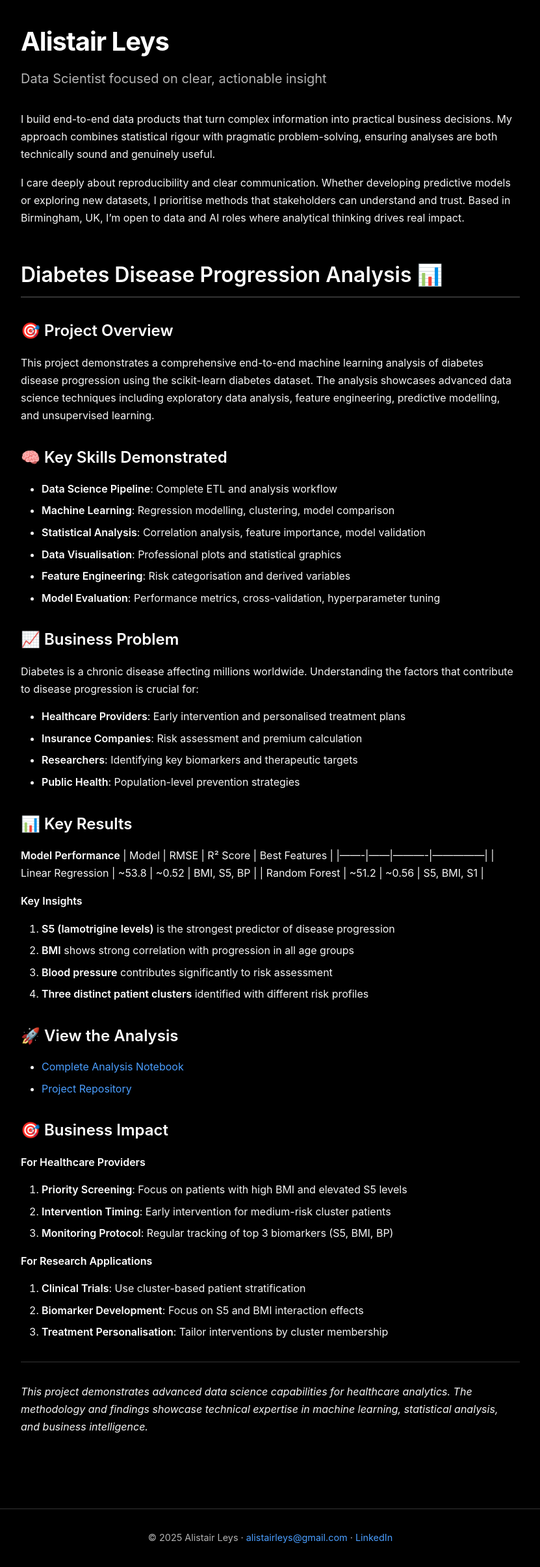
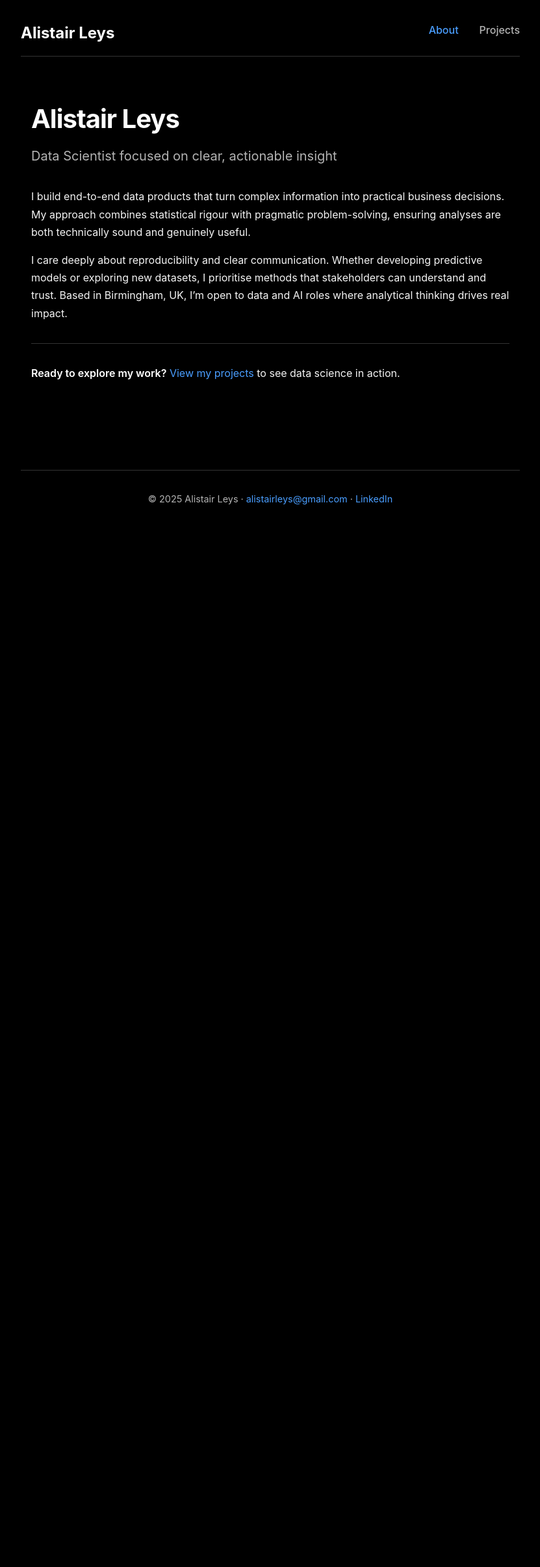
Before and after one commit to AlistairLeys/alistairleys.github.io, a Jekyll site: the page built from index.md, in a window 1280 px wide. Shown: the whole page at 65% size, without its empty margins (224-1055 px from the left). Built offline with Jekyll 4.4.1, drawn with Linux system fonts in a browser that asks for light colours; after the commit the page ends 900 px from its top, so only the background shows below that.

Commit message:
Add navigation and projects structure: separate About/Projects pages with individual project pages

```diff
--- a/_layouts/default.html
+++ b/_layouts/default.html
@@ -16,10 +16,48 @@
             margin: 0;
             padding: 0;
         }
-        main {
+        .container {
             max-width: 800px;
             margin: 0 auto;
-            padding: 2rem 1rem;
+            padding: 0 1rem;
+        }
+        nav {
+            padding: 2rem 0 1rem 0;
+            border-bottom: 1px solid #333333;
+            margin-bottom: 2rem;
+        }
+        .nav-header {
+            display: flex;
+            justify-content: space-between;
+            align-items: center;
+            flex-wrap: wrap;
+            gap: 1rem;
+        }
+        .logo {
+            font-size: 1.5rem;
+            font-weight: 700;
+            color: #ffffff;
+            text-decoration: none;
+        }
+        .nav-links {
+            display: flex;
+            gap: 2rem;
+            list-style: none;
+            margin: 0;
+            padding: 0;
+        }
+        .nav-links a {
+            color: #b3b3b3;
+            text-decoration: none;
+            font-weight: 500;
+            transition: color 0.2s ease;
+        }
+        .nav-links a:hover,
+        .nav-links a.active {
+            color: #4a9eff;
+        }
+        main {
+            min-height: 60vh;
         }
         h1 {
             font-size: 2.5rem;
@@ -40,19 +78,40 @@
             color: #66b3ff;
             text-decoration: underline;
         }
+        @media (max-width: 600px) {
+            .nav-header {
+                flex-direction: column;
+                align-items: flex-start;
+            }
+            .nav-links {
+                gap: 1rem;
+            }
+        }
     </style>
 </head>
 <body>
+    <div class="container">
+        <nav>
+            <div class="nav-header">
+                <a href="/" class="logo">Alistair Leys</a>
+                <ul class="nav-links">
+                    <li><a href="/" {% if page.url == "/" %}class="active"{% endif %}>About</a></li>
+                    <li><a href="/projects/" {% if page.url contains "/projects" %}class="active"{% endif %}>Projects</a></li>
+                </ul>
+            </div>
+        </nav>
+
         <main>
             {{ content }}
         </main>
 
-    <footer style="margin-top: 4rem; padding: 2rem 1rem; text-align: center; border-top: 1px solid #333333;">
+        <footer style="margin-top: 4rem; padding: 2rem 0; text-align: center; border-top: 1px solid #333333;">
             <p style="color: #b3b3b3; font-size: 0.9rem; margin: 0;">
                 &copy; 2025 Alistair Leys &middot;
                 <a href="mailto:alistairleys@gmail.com">alistairleys@gmail.com</a> &middot;
                 <a href="https://www.linkedin.com/in/alistair-leys">LinkedIn</a>
             </p>
         </footer>
+    </div>
 </body>
 </html>
--- a/assets/css/main.css
+++ b/assets/css/main.css
@@ -181,6 +181,56 @@
     margin: 2rem 0;
 }
 
+/* Projects grid */
+.projects-grid {
+    margin-top: 2rem;
+}
+
+.projects-grid h2 {
+    margin-top: 2rem;
+    margin-bottom: 1rem;
+    border-bottom: none;
+    padding-bottom: 0;
+}
+
+.projects-grid h2 a {
+    color: var(--accent-color);
+    text-decoration: none;
+    transition: color 0.2s ease;
+}
+
+.projects-grid h2 a:hover {
+    color: var(--link-color);
+}
+
+.projects-grid p {
+    margin-bottom: 0.75rem;
+}
+
+.projects-grid p:last-of-type {
+    margin-bottom: 1.5rem;
+}
+
+/* Project metadata styling */
+.projects-grid h2 + p {
+    color: var(--text-muted);
+    font-size: 0.9rem;
+    font-weight: 500;
+    margin-bottom: 1rem;
+}
+
+/* Back link styling */
+a[href*="Back"] {
+    display: inline-block;
+    margin-bottom: 2rem;
+    color: var(--text-muted);
+    font-size: 0.9rem;
+}
+
+a[href*="Back"]:hover {
+    color: var(--link-color);
+}
+
 /* Footer */
 footer {
     margin-top: 4rem;
--- a/index.md
+++ b/index.md
@@ -11,61 +11,6 @@
 
 I care deeply about reproducibility and clear communication. Whether developing predictive models or exploring new datasets, I prioritise methods that stakeholders can understand and trust. Based in Birmingham, UK, I'm open to data and AI roles where analytical thinking drives real impact.
 
-## Diabetes Disease Progression Analysis 📊
-
-### 🎯 Project Overview
-
-This project demonstrates a comprehensive end-to-end machine learning analysis of diabetes disease progression using the scikit-learn diabetes dataset. The analysis showcases advanced data science techniques including exploratory data analysis, feature engineering, predictive modelling, and unsupervised learning.
-
-### 🧠 Key Skills Demonstrated
-
-- **Data Science Pipeline**: Complete ETL and analysis workflow
-- **Machine Learning**: Regression modelling, clustering, model comparison
-- **Statistical Analysis**: Correlation analysis, feature importance, model validation
-- **Data Visualisation**: Professional plots and statistical graphics
-- **Feature Engineering**: Risk categorisation and derived variables
-- **Model Evaluation**: Performance metrics, cross-validation, hyperparameter tuning
-
-### 📈 Business Problem
-
-Diabetes is a chronic disease affecting millions worldwide. Understanding the factors that contribute to disease progression is crucial for:
-
-- **Healthcare Providers**: Early intervention and personalised treatment plans
-- **Insurance Companies**: Risk assessment and premium calculation
-- **Researchers**: Identifying key biomarkers and therapeutic targets
-- **Public Health**: Population-level prevention strategies
-
-### 📊 Key Results
-
-**Model Performance**
-| Model | RMSE | R² Score | Best Features |
-|-------|------|----------|---------------|
-| Linear Regression | ~53.8 | ~0.52 | BMI, S5, BP |
-| Random Forest | ~51.2 | ~0.56 | S5, BMI, S1 |
-
-**Key Insights**
-1. **S5 (lamotrigine levels)** is the strongest predictor of disease progression
-2. **BMI** shows strong correlation with progression in all age groups
-3. **Blood pressure** contributes significantly to risk assessment
-4. **Three distinct patient clusters** identified with different risk profiles
-
-### 🚀 View the Analysis
-
-- [Complete Analysis Notebook](https://github.com/AlistairLeys/Portfolio/blob/main/diabetes-disease-progression/diabetes_analysis.ipynb)
-- [Project Repository](https://github.com/AlistairLeys/Portfolio/tree/main/diabetes-disease-progression)
-
-### 🎯 Business Impact
-
-**For Healthcare Providers**
-1. **Priority Screening**: Focus on patients with high BMI and elevated S5 levels
-2. **Intervention Timing**: Early intervention for medium-risk cluster patients
-3. **Monitoring Protocol**: Regular tracking of top 3 biomarkers (S5, BMI, BP)
-
-**For Research Applications**
-1. **Clinical Trials**: Use cluster-based patient stratification
-2. **Biomarker Development**: Focus on S5 and BMI interaction effects
-3. **Treatment Personalisation**: Tailor interventions by cluster membership
-
 ---
 
-*This project demonstrates advanced data science capabilities for healthcare analytics. The methodology and findings showcase technical expertise in machine learning, statistical analysis, and business intelligence.*
+**Ready to explore my work?** [View my projects](/projects/) to see data science in action.
```
Also changed, not shown: projects/diabetes/index.md (added, +159 -0 lines), projects/index.md (added, +28 -0 lines). Lines whose indentation alone changed are shown as unchanged.
